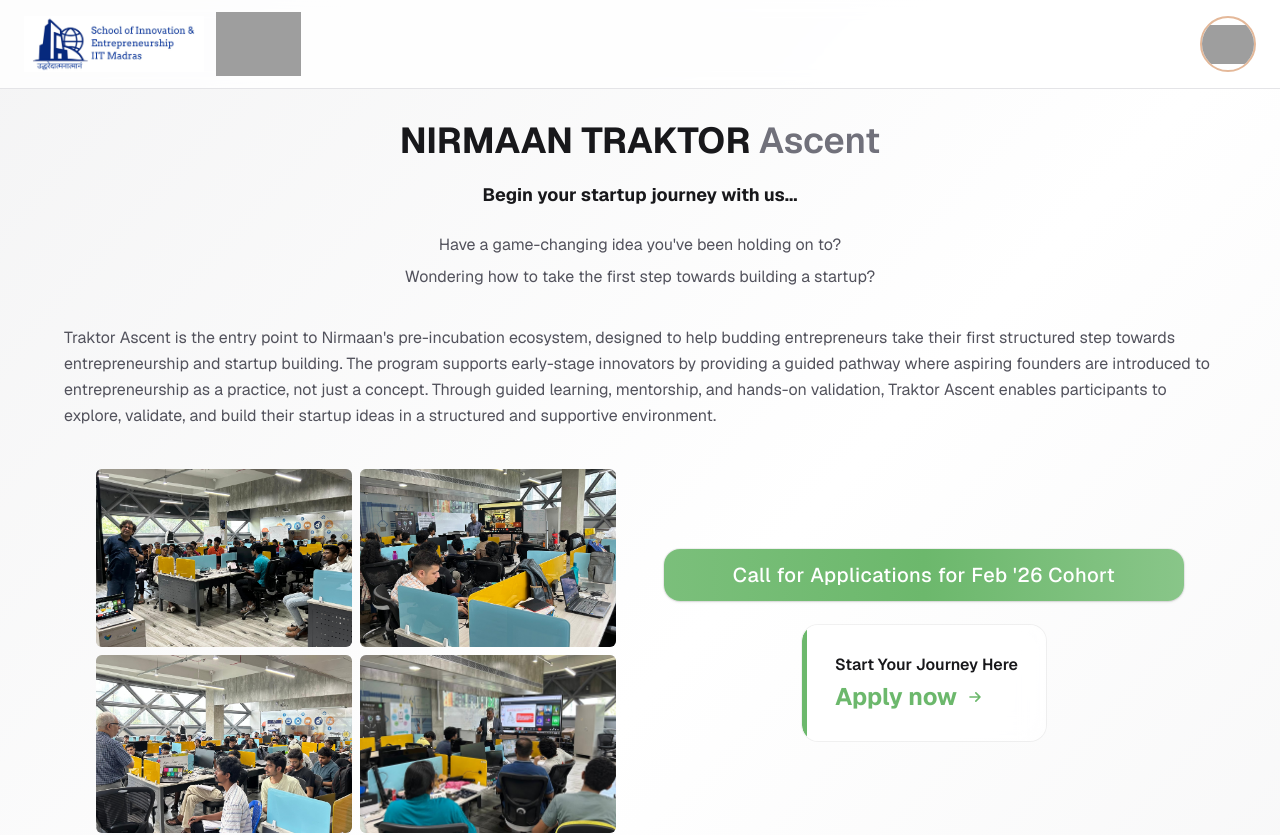
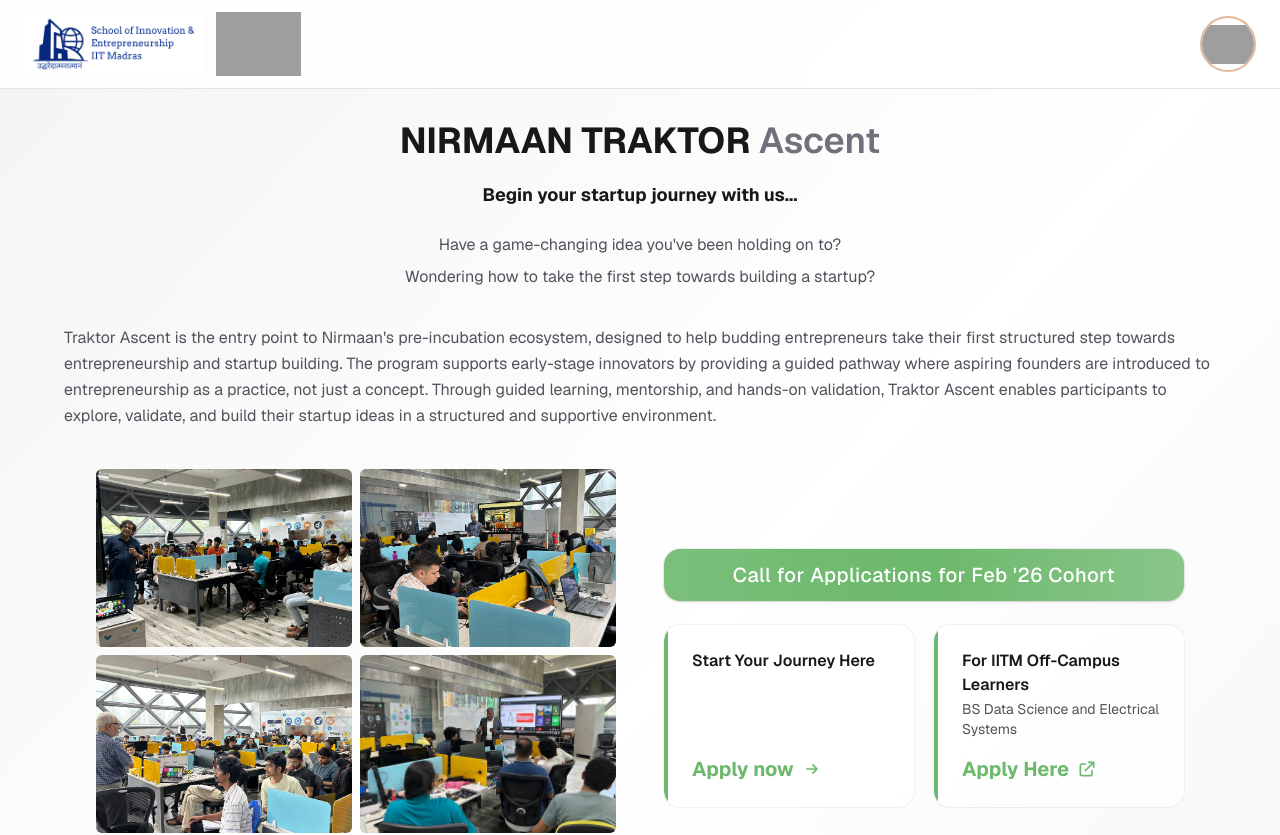
Before and after one commit to Wraptron/incubation-frontend, a Next.js app: page / in a window 1280 px wide. Shown: the top 835 px of the page. Built offline with nearby package versions, Linux system fonts and the light colour scheme; grey boxes are pictures that could not be loaded.

Commit message:
button added

```diff
--- a/app/page.tsx
+++ b/app/page.tsx
@@ -125,40 +125,60 @@
 
           {/* Right: full-height column — Application banner, Start Your Journey */}
           <div className="w-full lg:min-w-0 flex flex-col gap-6 lg:h-full lg:justify-start mt-20">
-  {/* Application Open for Feb '26 — modern banner */}
-  <div className="w-full rounded-2xl overflow-hidden ring-1 ring-black/5 dark:ring-white/10 shadow-sm">
-    <div className="bg-gradient-to-r from-primary/90 via-primary to-primary/80 text-white text-center font-medium  text-xl py-3 px-4 tracking-wide">
+  {/* Application Open for Feb '26 — banner aligned with cards */}
+  <div className="w-full max-w-2xl rounded-2xl overflow-hidden ring-1 ring-black/5 dark:ring-white/10 shadow-sm">
+    <div className="bg-gradient-to-r from-primary/90 via-primary to-primary/80 text-white text-center font-medium text-xl py-3 px-4 tracking-wide">
       Call for Applications for Feb &apos;26 Cohort
     </div>
   </div>
 
-  {/* Start Your Journey Here [Apply] — modern CTA card */}
+  {/* Two CTA cards: equal height, buttons aligned at bottom */}
+  <div className="w-full flex flex-col sm:flex-row items-stretch justify-center gap-4 sm:gap-5 max-w-2xl">
+    {/* Left: Start Your Journey Here */}
     <Link
       href="/apply"
-    className="group relative w-fit max-w-sm self-center rounded-2xl overflow-hidden ring-1 ring-black/5 dark:ring-white/10 transition-all duration-300 hover:-translate-y-0.5 hover:shadow-xl focus:outline-none focus:ring-2 focus:ring-primary focus:ring-offset-2 focus:ring-offset-white dark:focus:ring-offset-zinc-900"
+      className="group relative flex-1 min-w-0 rounded-2xl overflow-hidden ring-1 ring-black/5 dark:ring-white/10 transition-all duration-300 hover:-translate-y-0.5 hover:shadow-xl focus:outline-none focus:ring-2 focus:ring-primary focus:ring-offset-2 focus:ring-offset-white dark:focus:ring-offset-zinc-900"
     >
-    {/* subtle glow */}
-    <div className="absolute inset-0 bg-gradient-to-br from-primary/10 via-transparent to-primary/10 opacity-0 group-hover:opacity-100 transition-opacity " />
-
-    <div className="relative bg-white/80 backdrop-blur-md dark:bg-white p-7 border-l-[5px] border-primary">
+      <div className="absolute inset-0 bg-gradient-to-br from-primary/10 via-transparent to-primary/10 opacity-0 group-hover:opacity-100 transition-opacity" />
+      <div className="relative h-full min-h-[160px] bg-white/80 backdrop-blur-md dark:bg-white p-6 border-l-4 border-primary flex flex-col">
         <p className="text-zinc-900 font-semibold text-base mb-1">
           Start Your Journey Here
         </p>
-
-      <span className="inline-flex items-center gap-2 text-primary font-bold text-2xl transition-all group-hover:gap-3">
+        <div className="flex-1 min-h-[2.5rem]" aria-hidden />
+        <span className="inline-flex items-center gap-2 text-primary font-bold text-xl transition-all group-hover:gap-3">
           Apply now
-        <svg
-          className="w-5 h-5 shrink-0 transition-transform group-hover:translate-x-1"
-          fill="none"
-          viewBox="0 0 24 24"
-          stroke="currentColor"
-          strokeWidth={2}
-        >
+          <svg className="w-5 h-5 shrink-0 transition-transform group-hover:translate-x-1" fill="none" viewBox="0 0 24 24" stroke="currentColor" strokeWidth={2}>
             <path strokeLinecap="round" strokeLinejoin="round" d="M13 7l5 5m0 0l-5 5m5-5H6" />
           </svg>
         </span>
       </div>
     </Link>
+
+    {/* Right: IITM Off-Campus Learners */}
+    <a
+      href="https://forms.gle/hVSKZe3VJ75LRowo7"
+      target="_blank"
+      rel="noopener noreferrer"
+      className="group relative flex-1 min-w-0 rounded-2xl overflow-hidden ring-1 ring-black/5 dark:ring-white/10 transition-all duration-300 hover:-translate-y-0.5 hover:shadow-xl focus:outline-none focus:ring-2 focus:ring-primary focus:ring-offset-2 focus:ring-offset-white dark:focus:ring-offset-zinc-900"
+    >
+      <div className="absolute inset-0 bg-gradient-to-br from-primary/10 via-transparent to-primary/10 opacity-0 group-hover:opacity-100 transition-opacity" />
+      <div className="relative h-full min-h-[160px] bg-white/80 backdrop-blur-md dark:bg-white p-6 border-l-4 border-primary flex flex-col">
+        <p className="text-zinc-900 font-semibold text-base mb-0.5">
+          For IITM Off-Campus Learners
+        </p>
+        <p className="text-zinc-600 text-sm">
+          BS Data Science and Electrical Systems
+        </p>
+        <div className="flex-1 min-h-[0.5rem]" aria-hidden />
+        <span className="inline-flex items-center gap-2 text-primary font-bold text-xl transition-all group-hover:gap-3 mt-2">
+          Apply Here
+          <svg className="w-5 h-5 shrink-0 transition-transform group-hover:translate-x-1" fill="none" viewBox="0 0 24 24" stroke="currentColor" strokeWidth={2}>
+            <path strokeLinecap="round" strokeLinejoin="round" d="M10 6H6a2 2 0 00-2 2v10a2 2 0 002 2h10a2 2 0 002-2v-4M14 4h6m0 0v6m0-6L10 14" />
+          </svg>
+        </span>
+      </div>
+    </a>
+  </div>
 </div>
 
         </div>
```
Lines whose indentation alone changed are shown as unchanged.
